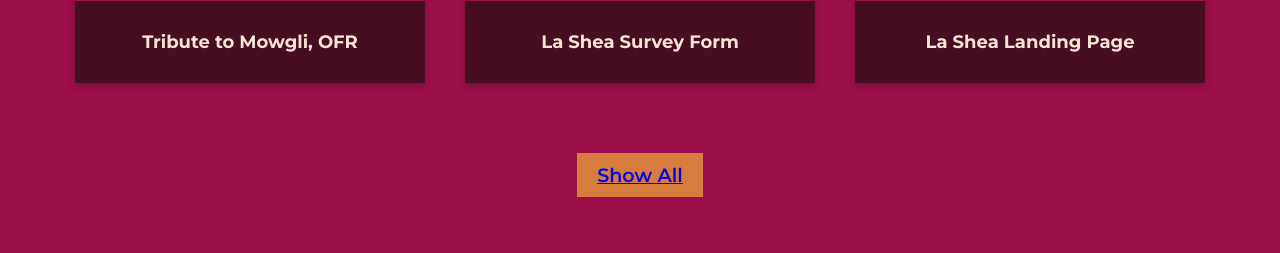
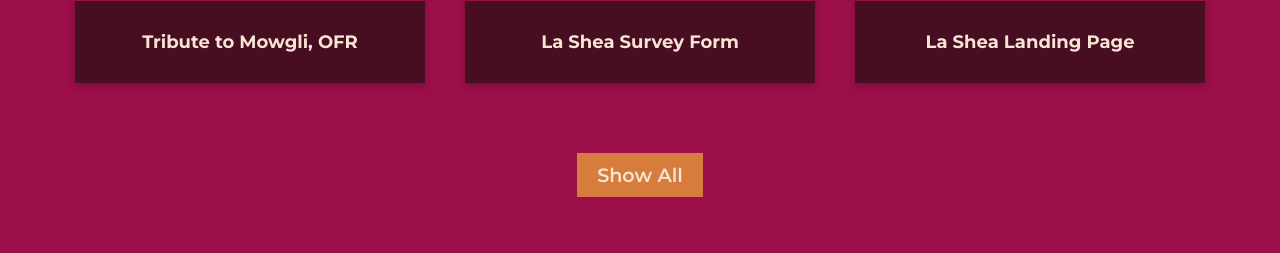
Before and after one commit to Undevcover/undevcover.github.io, a plain HTML site: page index.html in a window 1280 px wide. Shown: the part 1305-1558 px from the top of the page. Drawn offline with Linux system fonts and the light colour scheme.

```diff
--- a/styles.css
+++ b/styles.css
@@ -163,6 +163,11 @@
     color: var(--second);
 }
 
+#project-btn a{
+    text-decoration: none;
+    color: var(--first);
+}
+
 @media screen and (max-width: 837px) {
     .card-img{
         width: 100%;
```
